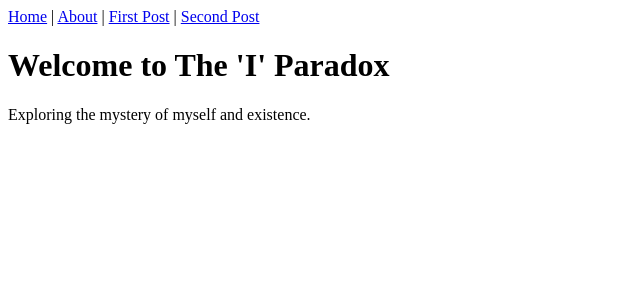
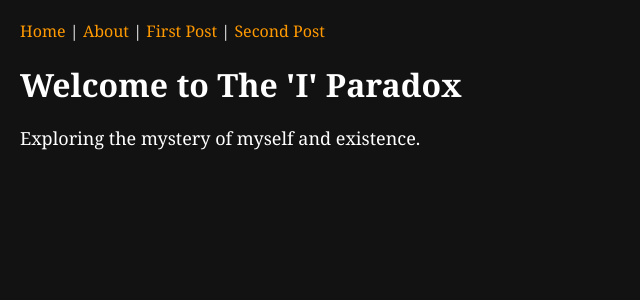
Before and after one commit to OmJadhav1905/myflaskblog, a Flask app: page / in a window 1280 px wide. Shown: the top 300 px of the page, without its empty margins (0-640 px from the left). Run offline with Flask 3, Linux system fonts and the light colour scheme.

Commit message:
Add inline CSS to base template for site-wide design

```diff
--- a/templates/base.html
+++ b/templates/base.html
@@ -2,6 +2,40 @@
 <html>
 <head>
     <title>{% block title %}The 'I' Paradox Blog{% endblock %}</title>
+
+    <style>
+        body {
+            background-color: #121212;
+            color: #ffffff;
+            font-family: Georgia, serif;
+            margin: 0;
+            padding: 20px;
+        }
+
+        h1, h2, h3 {
+            font-family: Georgia, serif;
+            margin-bottom: 10px;
+        }
+
+        a {
+            color: #ff9900;
+            text-decoration: none;
+        }
+
+        a:hover {
+            text-decoration: underline;
+        }
+
+        p {
+            line-height: 1.6;
+            font-size: 18px;
+        }
+
+        .container {
+            max-width: 800px;
+            margin: auto;
+        }
+    </style>
 </head>
 <body>
     <nav>
```
